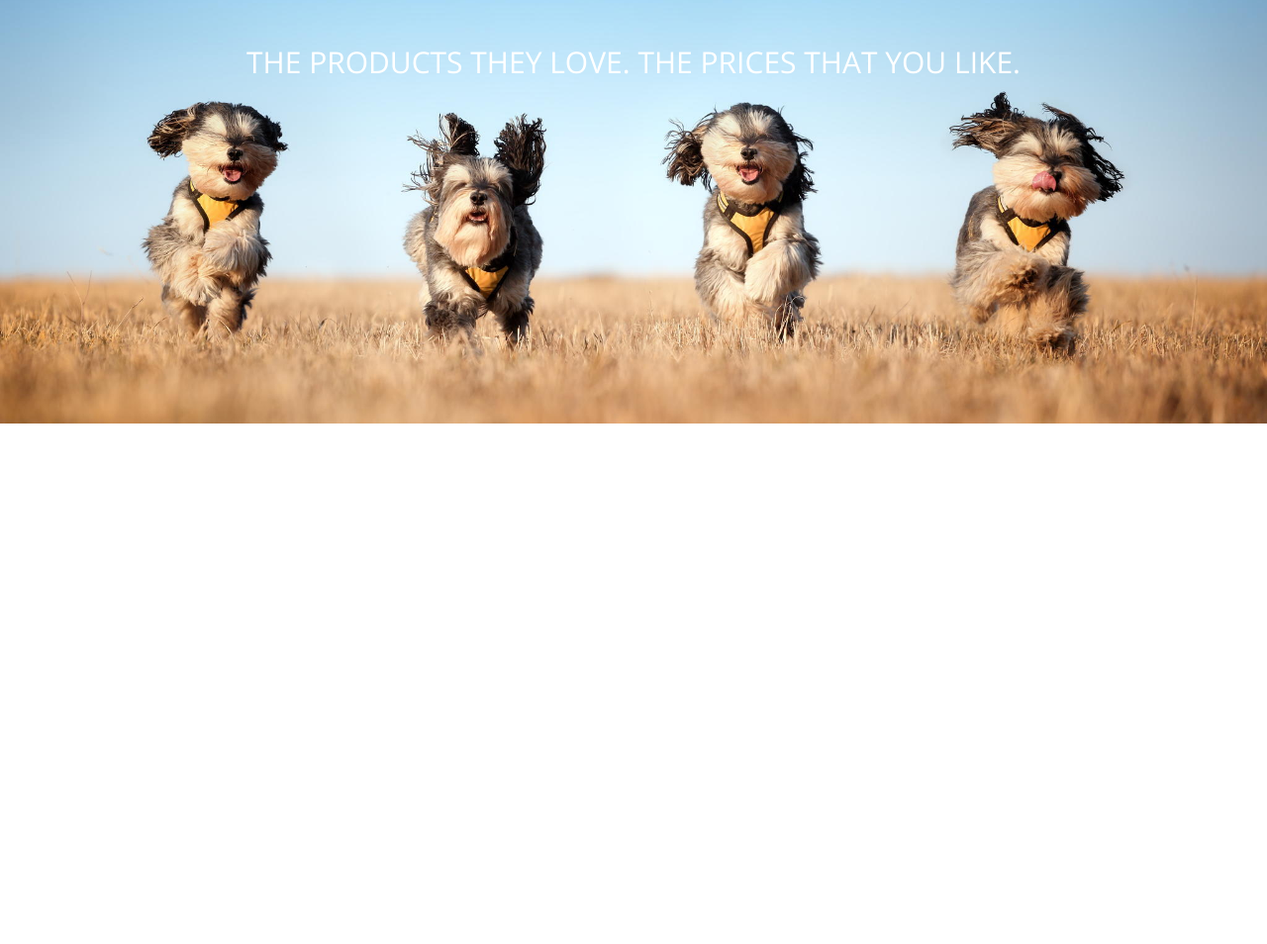
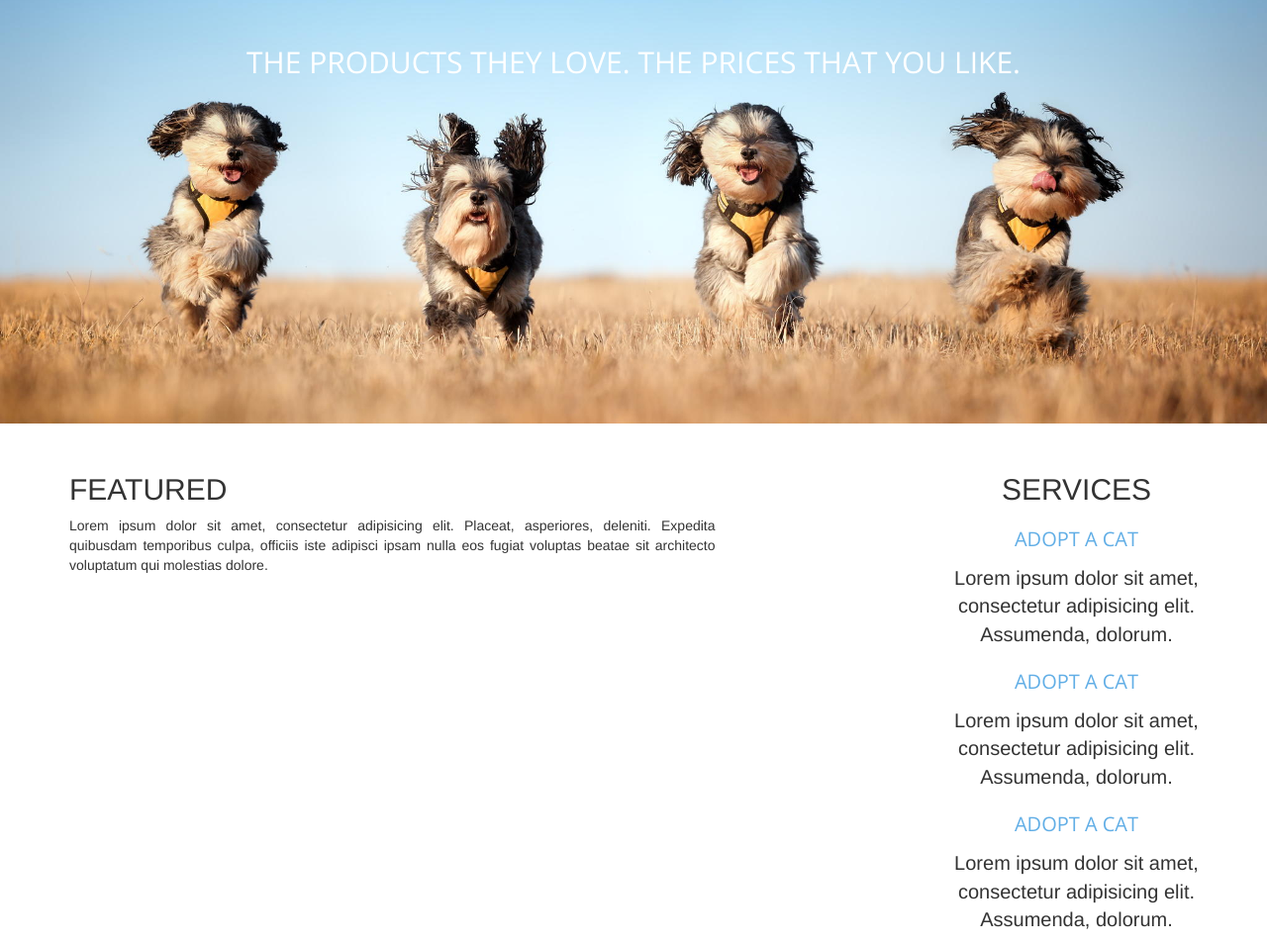
Before and after one commit to jancrmi/pet-store, a plain HTML site: page index.html in a window 1280 px wide. Shown: the part 93-1047 px from the top of the page at 99% size. Before the commit the page ends 800 px from the top, so only its background shows below. Drawn offline with nearby package versions, Linux system fonts and the light colour scheme.

Commit message:
added services

```diff
--- a/index.html
+++ b/index.html
@@ -32,6 +32,35 @@
 <!-- 	end of jumbotron -->
 
 
+	<section id="content" class="container">
+		<div class="row">
+			<div class="col-sm-7 text-justify featured">
+			<h2 class="text-uppercase">Featured</h2>
+			<p>Lorem ipsum dolor sit amet, consectetur adipisicing elit. Placeat, asperiores, deleniti. Expedita quibusdam temporibus culpa, officiis iste adipisci ipsam nulla eos fugiat voluptas beatae sit architecto voluptatum qui molestias dolore.</p>
+			</div> <!-- end of featured section -->
+			<div class="row">
+			<div class="col-sm-3 col-sm-offset-2">
+				<h2 class="text-center text-uppercase">Services</h2>
+			<ul class="nav nav-pills nav-stacked text-center">
+				<li>
+					<a href="" class="text-uppercase">adopt a cat</a>
+					<p>Lorem ipsum dolor sit amet, consectetur adipisicing elit. Assumenda, dolorum.</p>
+				</li>
+				<li>
+					<a href="" class="text-uppercase">adopt a cat</a>
+					<p>Lorem ipsum dolor sit amet, consectetur adipisicing elit. Assumenda, dolorum.</p>
+				</li>
+				<li>
+					<a href="" class="text-uppercase">adopt a cat</a>
+					<p>Lorem ipsum dolor sit amet, consectetur adipisicing elit. Assumenda, dolorum.</p>
+				</li>
+			</ul>
+
+			</div>
+			</div>
+			</div>
+		</div><!--  end of row -->
+	</section> <!-- end of container -->
 
 </body>
 </html>
```
